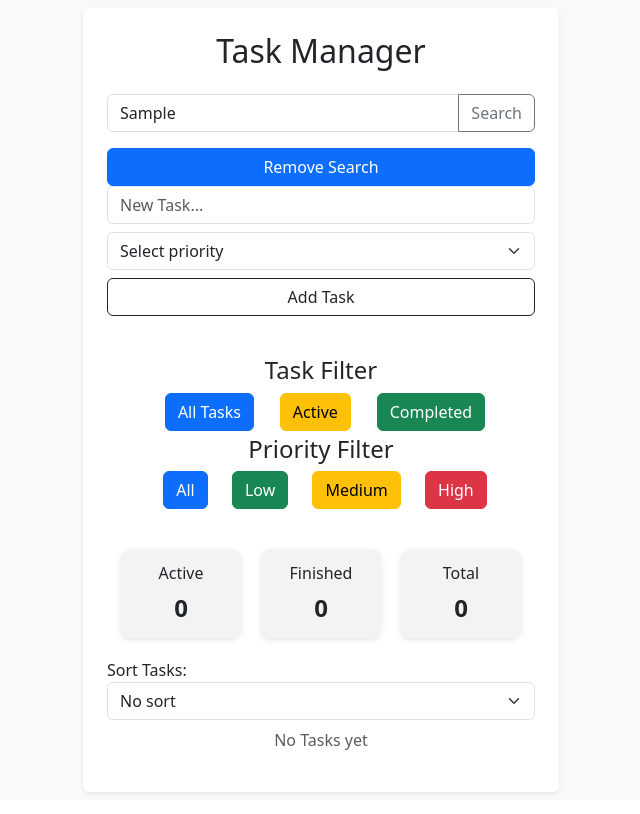
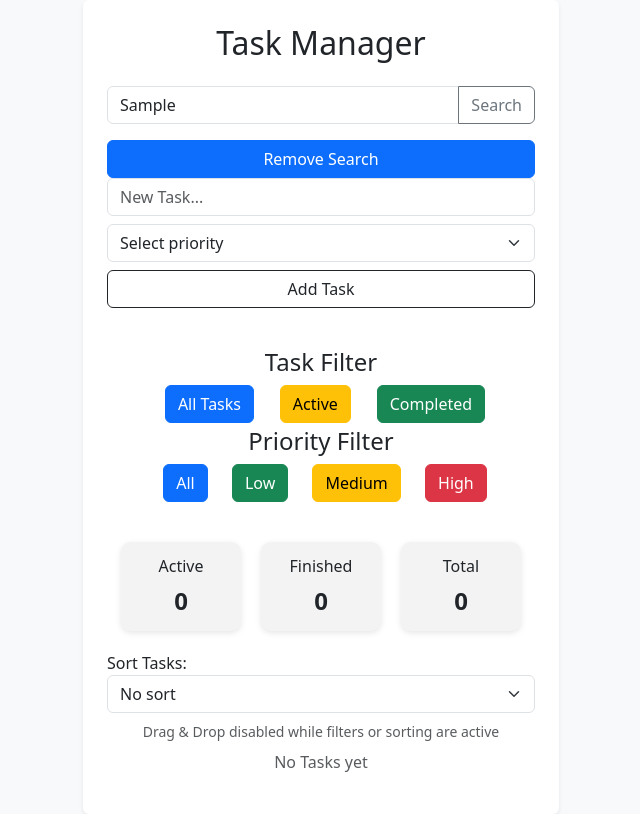
Before and after one commit to marconovas/To-Do-App, a React (Vite) app: page / in a window 1280 px wide. Both pictures are taken after typing "Sample" into the empty fields and a click on the button "Search". Shown: the whole page, without its empty margins (319-959 px from the left). Built offline with nearby package versions, Linux system fonts and the light colour scheme.

Commit message:
disable dnd with filters active

```diff
--- a/src/App.jsx
+++ b/src/App.jsx
@@ -34,6 +34,12 @@ function App() {
 
   //TASK PRIORITY
   const [sortOrder, setSortOrder] = useState("none");
+
+  const dragEnabled =  //ENABLE DRAG N DROP IF ALL FILTERS ARE DISABLED
+    statusFilter === "all" &&
+    priorityFilter === "all" &&
+    searchTask == "" &&
+    sortOrder === "none";
 
   const priorityOrder = {
     high: 3,
@@ -103,6 +109,7 @@ function App() {
     setTasks(tasks.filter(task => !task.completed));
   }
 
+  //DRAG AND DROP
   const handleDragEnd = (event) => {
     const { active, over } = event;
 
@@ -149,12 +156,19 @@ function App() {
 
           <Sort setSort={setSortOrder}/>
 
+          {!dragEnabled && (
+            <small className="text-center text-muted mb-2">
+              Drag & Drop disabled while filters or sorting are active
+            </small>
+          )}
+
           <TaskList
               tasks={filteredTasks}
               onComplete={completeTask}
               onDelete={confirmDelete}
               onEdit={handleEdit}
               handleDragEnd={handleDragEnd}
+              dragEnabled={dragEnabled}
           />
 
           {/* CONFIRM DELETE MODAL */}
--- a/src/Components/TaskList.jsx
+++ b/src/Components/TaskList.jsx
@@ -3,13 +3,14 @@ import TaskItem from "./TaskItem"
 import { SortableContext } from "@dnd-kit/sortable"
 
 
-export default function TaskList ({ tasks, onComplete, onDelete, onEdit, handleDragEnd}) {
+export default function TaskList ({ tasks, onComplete, onDelete, onEdit, handleDragEnd, dragEnabled}) {
     if(tasks.length === 0){
         return <p className="text-center text-muted">No Tasks yet</p>
     }
 
     return(
         <div>
+            {dragEnabled ? (
                 <DndContext onDragEnd={handleDragEnd}>
                     <SortableContext items={tasks}>
                         {tasks.map(task => (
@@ -24,6 +25,18 @@ export default function TaskList ({ tasks, onComplete, onDelete, onEdit, handleD
                         ))}
                     </SortableContext>
                 </DndContext>
+            ) : (
+                tasks.map(task => (
+                    <div key={task.id}>
+                        <TaskItem
+                            task={task}
+                            onComplete={onComplete}
+                            onDelete={onDelete}
+                            onEdit={onEdit}
+                        />
+                    </div>
+                ))
+            )}
         </div>
     )
 }
```
Lines whose indentation alone changed are shown as unchanged.
